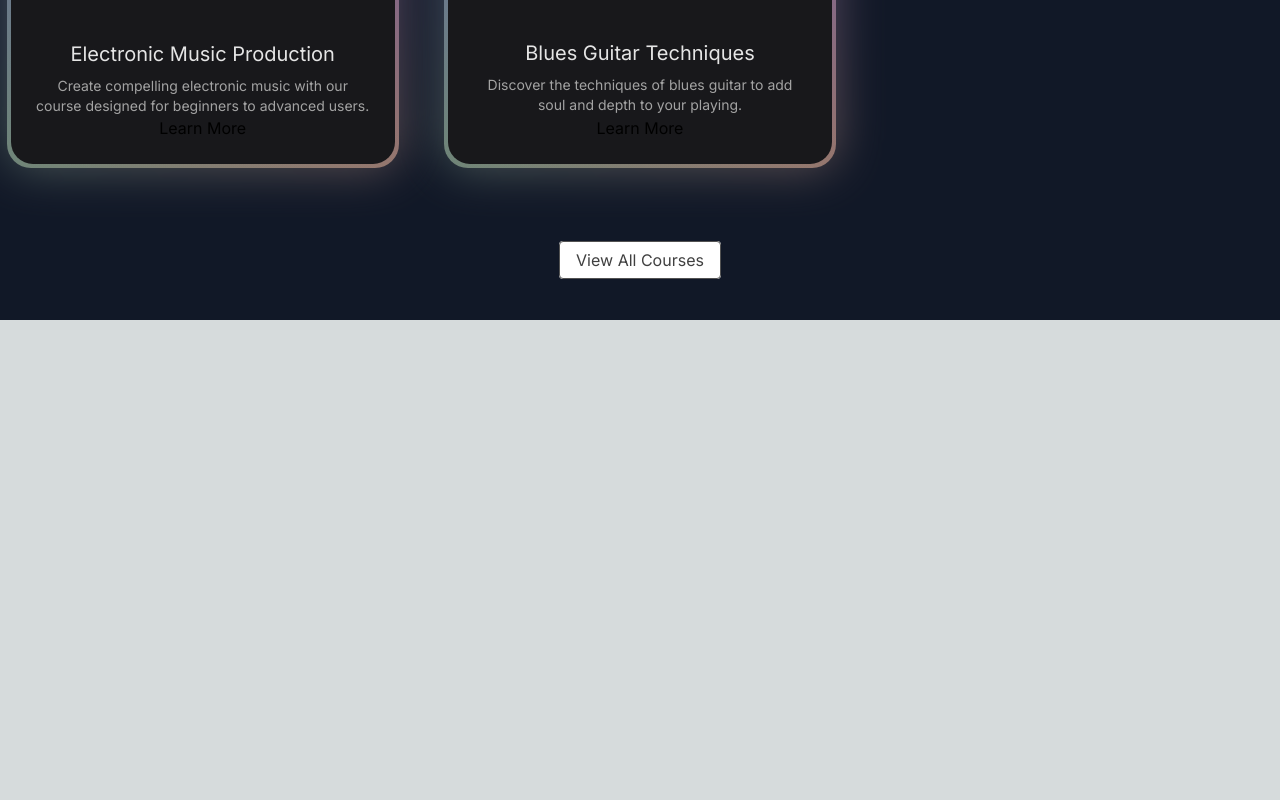
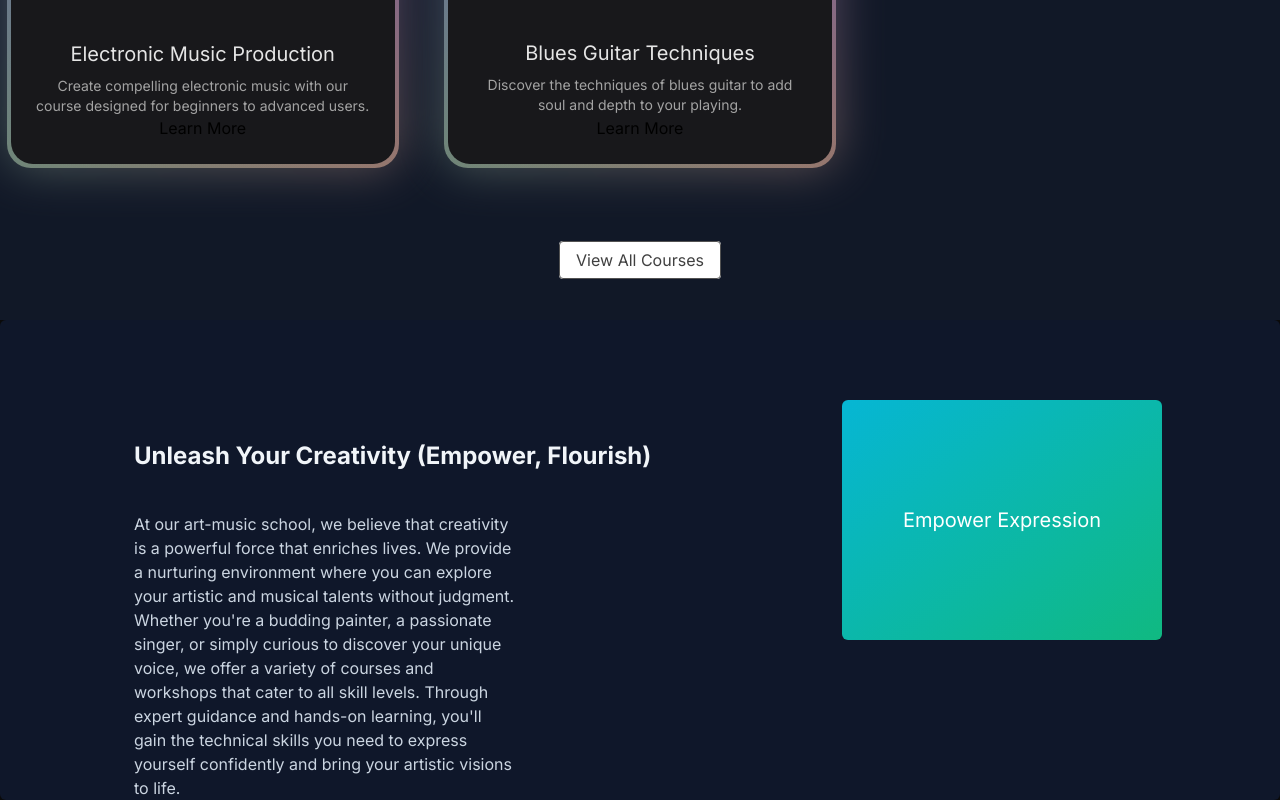
Before and after one commit to Rahul8320/Art-Music-NextJs, a Next.js app: page / in a window 1280 px wide. Shown: the part 1540-2340 px from the top of the page. Before the commit the page ends 1860 px from the top, so only its background shows below. Built offline with nearby package versions, Linux system fonts and the light colour scheme.

Commit message:
Design sticky scroll

```diff
--- a/src/app/page.tsx
+++ b/src/app/page.tsx
@@ -1,11 +1,13 @@
 import FeaturedCourses from "@/components/FeaturedCourses.component";
 import HeroSection from "@/components/HeroSection.component";
+import WhyChooseUs from "@/components/WhyChooseUs";
 
 export default function Home() {
   return (
     <main className="min-h-screen bg-black/[0.96] antialiased bg-grid-white[0.02]">
       <HeroSection />
       <FeaturedCourses />
+      <WhyChooseUs />
     </main>
   );
 }
--- /dev/null
+++ b/src/components/WhyChooseUs.tsx
@@ -0,0 +1,65 @@
+"use client";
+import { StickyScroll } from "@/components/ui/sticky-scroll-reveal";
+
+const WhyChooseUs = () => {
+  const content = [
+    {
+      title: "Unleash Your Creativity (Empower, Flourish)",
+      description:
+        "At our art-music school, we believe that creativity is a powerful force that enriches lives. We provide a nurturing environment where you can explore your artistic and musical talents without judgment. Whether you're a budding painter, a passionate singer, or simply curious to discover your unique voice, we offer a variety of courses and workshops that cater to all skill levels. Through expert guidance and hands-on learning, you'll gain the technical skills you need to express yourself confidently and bring your artistic visions to life.",
+      content: (
+        <div className="h-full w-full  flex items-center justify-center text-white text-xl">
+          Empower Expression
+        </div>
+      ),
+    },
+    {
+      title: "Learn from Renowned Instructors (Expertise, Guidance)",
+      description:
+        "Our faculty isn't just comprised of accomplished artists and musicians – they're passionate educators dedicated to fostering your artistic growth. With extensive experience in their respective fields, they bring a wealth of knowledge and industry insights to the classroom. They believe in personalized learning and provide tailored guidance to help you reach your full potential. Whether you're striving to master a new technique or refine your existing skills, our instructors offer the support and encouragement you need to excel on your artistic journey.",
+      content: (
+        <div className="h-full w-full  flex items-center justify-center text-white text-xl">
+          Expert Guidance
+        </div>
+      ),
+    },
+    {
+      title: "Collaborative Learning Community (Connect, Inspire)",
+      description:
+        "Art and music thrive on connection and inspiration. At our school, you'll become part of a vibrant community of like-minded individuals who share your passion for creativity. You'll have the opportunity to collaborate on projects, share ideas, and learn from each other's diverse perspectives. These collaborations not only hone your artistic skills but also forge lasting friendships that will fuel your creative journey. Together, you'll inspire one another to reach new heights and push the boundaries of artistic expression.",
+      content: (
+        <div className="h-full w-full  flex items-center justify-center text-white text-xl">
+          Connect & Inspire
+        </div>
+      ),
+    },
+    {
+      title: "State-of-the-Art Facilities (Resources, Innovation)",
+      description:
+        "We understand that the right environment can make a world of difference in your artistic development. That's why we provide access to top-notch facilities that empower your creativity. Our well-equipped studios are stocked with the latest tools and materials, allowing you to explore various artistic mediums and experiment with different techniques. Dedicated performance spaces offer a professional platform to showcase your talents and gain valuable experience in front of an audience. Practice rooms provide a quiet space for focused practice and self-improvement. These advanced resources ensure that you have everything you need to learn, grow, and thrive as an artist or musician.",
+      content: (
+        <div className="h-full w-full  flex items-center justify-center text-white text-xl">
+          Advanced Resources
+        </div>
+      ),
+    },
+    {
+      title: "Performance Opportunities (Showcase, Confidence)",
+      description:
+        "There's nothing quite like the thrill of sharing your artistic talents with the world. At our school, we provide numerous performance opportunities throughout the year. Whether you're participating in recitals, exhibitions, or other live events, you'll gain invaluable experience performing in front of an audience. These opportunities not only allow you to showcase your skills and build confidence, but also help you refine your performance techniques in a real-world setting. Additionally, these events provide a platform for you to connect with the wider artistic community and build a strong foundation for your future artistic endeavors.",
+      content: (
+        <div className="h-full w-full  flex items-center justify-center text-white text-xl">
+          Showcase & Confidence
+        </div>
+      ),
+    },
+  ];
+
+  return (
+    <div>
+      <StickyScroll content={content} />
+    </div>
+  );
+};
+
+export default WhyChooseUs;
--- /dev/null
+++ b/src/components/ui/sticky-scroll-reveal.tsx
@@ -0,0 +1,105 @@
+"use client";
+import React, { useRef } from "react";
+import { useMotionValueEvent, useScroll } from "framer-motion";
+import { motion } from "framer-motion";
+import { cn } from "@/utils/cn";
+
+export const StickyScroll = ({
+  content,
+  contentClassName,
+}: {
+  content: {
+    title: string;
+    description: string;
+    content?: React.ReactNode | any;
+  }[];
+  contentClassName?: string;
+}) => {
+  const [activeCard, setActiveCard] = React.useState(0);
+  const ref = useRef<any>(null);
+  const { scrollYProgress } = useScroll({
+    // uncomment line 22 and comment line 23 if you DON'T want the overflow container and want to have it change on the entire page scroll
+    // target: ref
+    container: ref,
+    offset: ["start start", "end start"],
+  });
+  const cardLength = content.length;
+
+  useMotionValueEvent(scrollYProgress, "change", (latest) => {
+    const cardsBreakpoints = content.map((_, index) => index / cardLength);
+    const closestBreakpointIndex = cardsBreakpoints.reduce(
+      (acc, breakpoint, index) => {
+        const distance = Math.abs(latest - breakpoint);
+        if (distance < Math.abs(latest - cardsBreakpoints[acc])) {
+          return index;
+        }
+        return acc;
+      },
+      0
+    );
+    setActiveCard(closestBreakpointIndex);
+  });
+
+  const backgroundColors = [
+    "var(--slate-900)",
+    "var(--black)",
+    "var(--neutral-900)",
+  ];
+  const linearGradients = [
+    "linear-gradient(to bottom right, var(--cyan-500), var(--emerald-500))",
+    "linear-gradient(to bottom right, var(--pink-500), var(--indigo-500))",
+    "linear-gradient(to bottom right, var(--orange-500), var(--yellow-500))",
+  ];
+  return (
+    <motion.div
+      animate={{
+        backgroundColor: backgroundColors[activeCard % backgroundColors.length],
+      }}
+      className="h-[30rem] overflow-y-auto flex justify-center relative space-x-10 rounded-md p-10"
+      ref={ref}
+    >
+      <div className="div relative flex items-start px-4">
+        <div className="max-w-2xl">
+          {content.map((item, index) => (
+            <div key={item.title + index} className="my-20">
+              <motion.h2
+                initial={{
+                  opacity: 0,
+                }}
+                animate={{
+                  opacity: activeCard === index ? 1 : 0.3,
+                }}
+                className="text-2xl font-bold text-slate-100"
+              >
+                {item.title}
+              </motion.h2>
+              <motion.p
+                initial={{
+                  opacity: 0,
+                }}
+                animate={{
+                  opacity: activeCard === index ? 1 : 0.3,
+                }}
+                className="text-kg text-slate-300 max-w-sm mt-10"
+              >
+                {item.description}
+              </motion.p>
+            </div>
+          ))}
+          <div className="h-40" />
+        </div>
+      </div>
+      <motion.div
+        animate={{
+          background: linearGradients[activeCard % linearGradients.length],
+        }}
+        className={cn(
+          "hidden lg:block h-60 w-80 rounded-md bg-white sticky top-10 overflow-hidden",
+          contentClassName
+        )}
+      >
+        {content[activeCard].content ?? null}
+      </motion.div>
+    </motion.div>
+  );
+};
```
